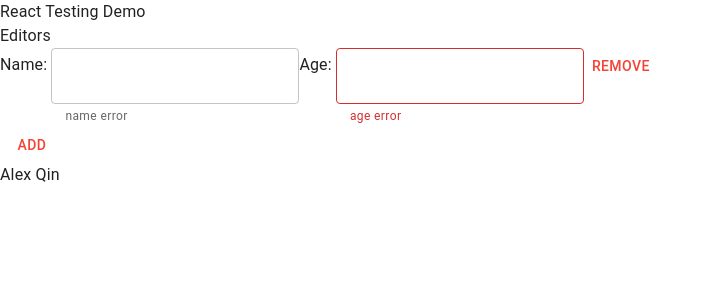
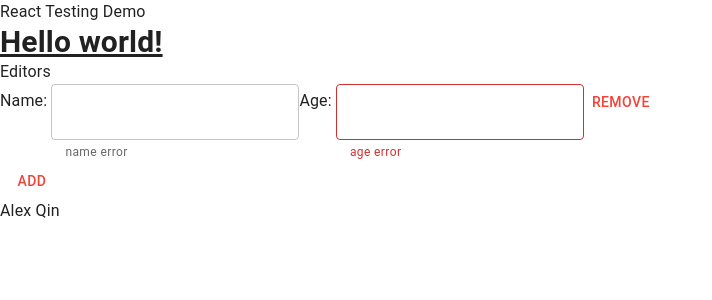
Before and after one commit to AlexQianjin/mis-ts-app, a React (Vite) app: page /editor in a window 1280 px wide. Both pictures are taken after a click on the button "ADD". Shown: the top 300 px of the page, without its empty margins (0-712 px from the left). Built offline with nearby package versions, Linux system fonts and the light colour scheme.

Commit message:
add redux toolkit and tailwind css

```diff
--- a/package.json
+++ b/package.json
@@ -6,8 +6,10 @@
     "@emotion/react": "^11.11.1",
     "@emotion/styled": "^11.11.0",
     "@mui/material": "^5.14.10",
+    "@reduxjs/toolkit": "^1.9.5",
     "react": "^18.2.0",
     "react-dom": "^18.2.0",
+    "react-redux": "^8.1.2",
     "react-router-dom": "^6.16.0"
   },
   "scripts": {
@@ -52,6 +54,7 @@
     "@typescript-eslint/eslint-plugin": "^6.7.2",
     "@typescript-eslint/parser": "^6.7.2",
     "@vitejs/plugin-react": "^4.0.4",
+    "autoprefixer": "^10.4.16",
     "eslint": "^8.50.0",
     "eslint-config-airbnb": "^19.0.4",
     "eslint-config-prettier": "^9.0.0",
@@ -67,8 +70,10 @@
     "husky": "^8.0.3",
     "jest": "^29.7.0",
     "lint-staged": "^14.0.1",
+    "postcss": "^8.4.30",
     "prettier": "^3.0.3",
     "rimraf": "^5.0.1",
+    "tailwindcss": "^3.3.3",
     "typescript": "^5.2.2",
     "vite": "^4.4.9"
   }
--- /dev/null
+++ b/postcss.config.js
@@ -0,0 +1,6 @@
+module.exports = {
+  plugins: {
+    tailwindcss: {},
+    autoprefixer: {},
+  },
+}
--- a/src/index.css
+++ b/src/index.css
@@ -1,3 +1,7 @@
+@tailwind base;
+@tailwind components;
+@tailwind utilities;
+
 body {
   margin: 0;
   font-family: -apple-system, BlinkMacSystemFont, 'Segoe UI', 'Roboto', 'Oxygen',
--- a/src/pages/MultiEditors/CatInput.tsx
+++ b/src/pages/MultiEditors/CatInput.tsx
@@ -1,4 +1,4 @@
-import React, { useState } from 'react';
+import React from 'react';
 import { TextField, Button } from '@mui/material';
 import { Cat } from './Cat';
 
@@ -7,11 +7,11 @@ interface CatInputProps {
   index: number;
   onCatChange: (index: number, cat: Cat) => void;
   onCatRemove: (index: number) => void;
-};
+}
 
 export default function CatInput({ cat, index, onCatChange, onCatRemove }: CatInputProps) {
   const hanldeChange = (e) => {
-        const changedCat = { ...cat, [e.target.name]: e.target.value }
+    const changedCat = { ...cat, [e.target.name]: e.target.value };
     console.log(changedCat, 15);
     onCatChange(index, changedCat);
   };
@@ -23,12 +23,26 @@ export default function CatInput({ cat, index, onCatChange, onCatRemove }: CatIn
   console.log(cat, 22);
 
   return (
-        <div>
-            <label>Name: </label>
-            <TextField name={'name'} value={cat.name} onChange={hanldeChange} error={false} helperText={'name error'}/>
-            <label>Age: </label>
-            <TextField name={'age'} value={cat.age} onChange={hanldeChange} error helperText={'age error'}/>
+    <form>
+      <label htmlFor="name">Name: </label>
+      <TextField
+        id="name"
+        name="name"
+        value={cat.name}
+        onChange={hanldeChange}
+        error={false}
+        helperText="name error"
+      />
+      <label htmlFor="age">Age: </label>
+      <TextField
+        id="age"
+        name="age"
+        value={cat.age}
+        onChange={hanldeChange}
+        error
+        helperText="age error"
+      />
       <Button onClick={handleRemove}>Remove</Button>
-        </div>
+    </form>
   );
-};
+}
--- a/src/pages/MultiEditors/index.tsx
+++ b/src/pages/MultiEditors/index.tsx
@@ -10,13 +10,13 @@ export default function MultiEditors() {
   const onCatChange = (index: number, cat: Cat) => {
     console.log(index, 9);
     console.log(cat, 10);
-        let newCats = [...cats];
+    const newCats = [...cats];
     newCats[index] = cat;
     setCats(newCats);
   };
 
   const onCatRemove = (index: number) => {
-        let leftCats = cats;
+    const leftCats = cats;
     leftCats.splice(index, 1);
     console.log(index, 13);
     setCats([...leftCats]);
@@ -28,11 +28,20 @@ export default function MultiEditors() {
 
   return (
     <div>
-            <label>Editors</label>
+      <h1 className="text-3xl font-bold underline">Hello world!</h1>
+      <h3>Editors</h3>
       <div>
-                {cats.length > 0 ? cats.map((cat, index) => {
-                    return <CatInput key={`cat-${index}`} cat={cat} index={index} onCatChange={onCatChange} onCatRemove={onCatRemove} />
-                }) : 'No Cat'}
+        {cats.length > 0
+          ? cats.map((cat, index) => (
+              <CatInput
+                key={`cat-${cat.name}-${cat.age}`}
+                cat={cat}
+                index={index}
+                onCatChange={onCatChange}
+                onCatRemove={onCatRemove}
+              />
+            ))
+          : 'No Cat'}
       </div>
       <Button onClick={onCatAdd}>Add</Button>
     </div>
--- /dev/null
+++ b/tailwind.config.js
@@ -0,0 +1,11 @@
+/** @type {import('tailwindcss').Config} */
+module.exports = {
+  content: [
+    "./index.html",
+    "./src/**/*.{js,ts,jsx,tsx}",
+  ],
+  theme: {
+    extend: {},
+  },
+  plugins: [],
+}
```
Also changed, not shown: .eslintrc.json, 1 other file (tests, documents, lock files or other folders). Lines whose indentation alone changed are shown as unchanged.
